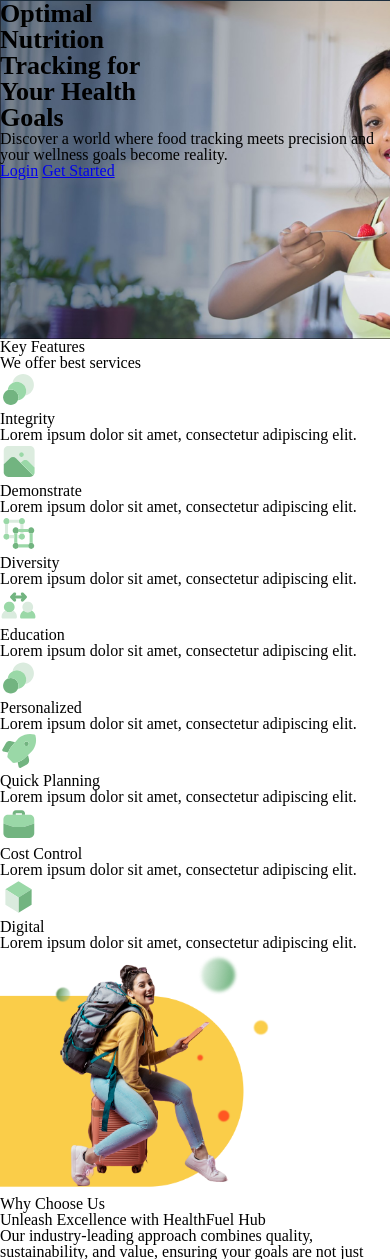
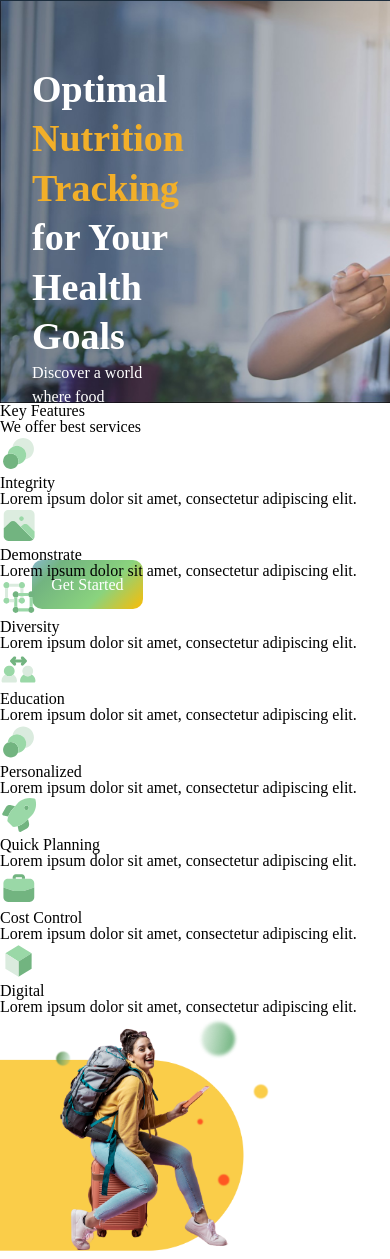
Before and after one commit to RoboRaccoon/HealthFit-Hub, a Django app: page / in a window 390 px wide; the page is wider, and only the part inside the window is pictured. Shown: the part 51-1310 px from the top of that part. Run offline with Django 5.2, Linux system fonts and the light colour scheme.

Commit message:
Adding class names and CSS to mobile welcome section

```diff
--- a/HFH_project/HFH_app/static/css/style.css
+++ b/HFH_project/HFH_app/static/css/style.css
@@ -50,7 +50,7 @@ table {
 /*Custom Styles*/
 
 :root{
-    --border-radius: 25px;
+    --border-radius: 2px;
     --blue: #1C2D3D;
     --yellow: #F2AF29;
     --green: #72B480;
@@ -126,8 +126,6 @@ body{
     background-repeat: no-repeat;
 	height: 40vh;
     /*background-position: left top;*/
-
-
 }
 
 .welcome-sect h1{
@@ -137,6 +135,54 @@ body{
 }
 
 
+/*Mobile Layouts*/
+
+/*Welcome section*/
+
+.welcome-sect{
+	padding-top: 4em;
+	padding-left: 2em;
+}
+
+.welcome-sect h1{
+	font-size: 38px;
+	font-weight: bold;
+	color: var(--white);
+	line-height: 1.3;
+}
+
+.welcome-sect span{
+	color: var(--yellow);
+}
+
+
+.welcome-sect p{
+	color: var(--white);
+	padding-right: 15em;
+	line-height: 1.5;
+}
+
+
+.welcome-sect div .login-btn{
+	background: rgb(138,185,205);
+	background: linear-gradient(135deg, rgba(138,185,205,1) 0%, rgba(114,180,128,1) 20%, rgba(138,211,126,1) 64%, rgba(251,188,5,1) 100%);
+}
+
+.welcome-sect .signup-btn{
+	border: solid 2px var(--white);
+	margin-left: 10px;
+}
+
+.call-to-action{
+	margin-top: 3em;
+}
+
+.call-to-action a{
+	padding: 1em 1.2em;
+	text-decoration: none;
+	border-radius: 10px;
+	color: var(--white);
+}
 img{
 	max-width: 50%;
 	height: auto;
--- a/HFH_project/HFH_app/templates/home_page/index.html
+++ b/HFH_project/HFH_app/templates/home_page/index.html
@@ -34,13 +34,12 @@
             <p>
                 Discover a world where food tracking meets precision and your wellness goals become reality.
             </p>
+            <div class="call-to-action">
+        <!--   Buttons     -->
+                <a href="#" class="login-btn">Get Started</a>
+                <a href="#" class="signup-btn">Choose your plan</a>
+            </div>
         </div>
-        <div>
-        <!--   Buttons     -->
-            <a href="#" class="login-btn">Login</a>
-            <a href="#" class="signup-btn">Get Started</a>
-        </div>
-
     </div>
 
     <div class="key-features">
```
